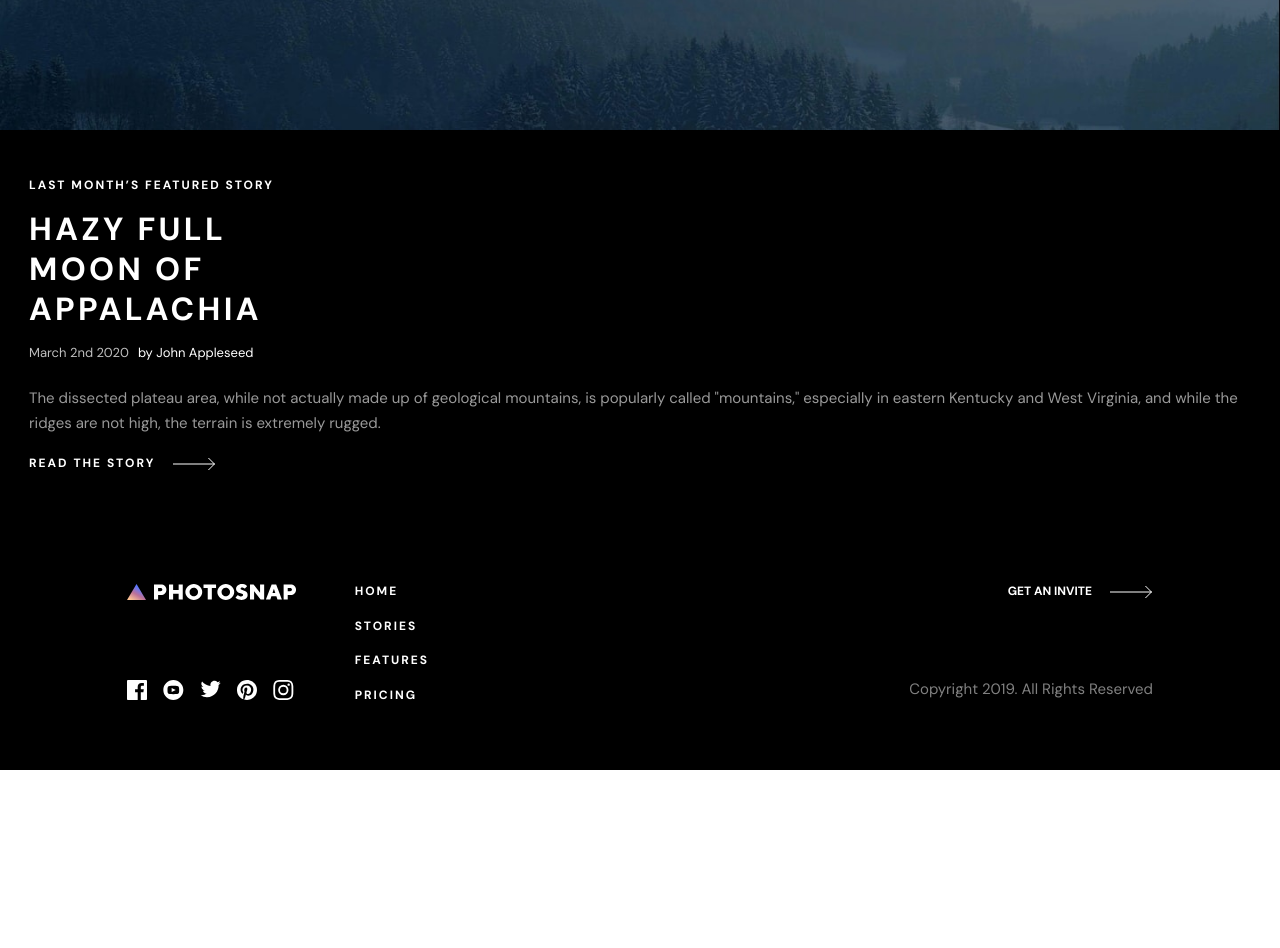
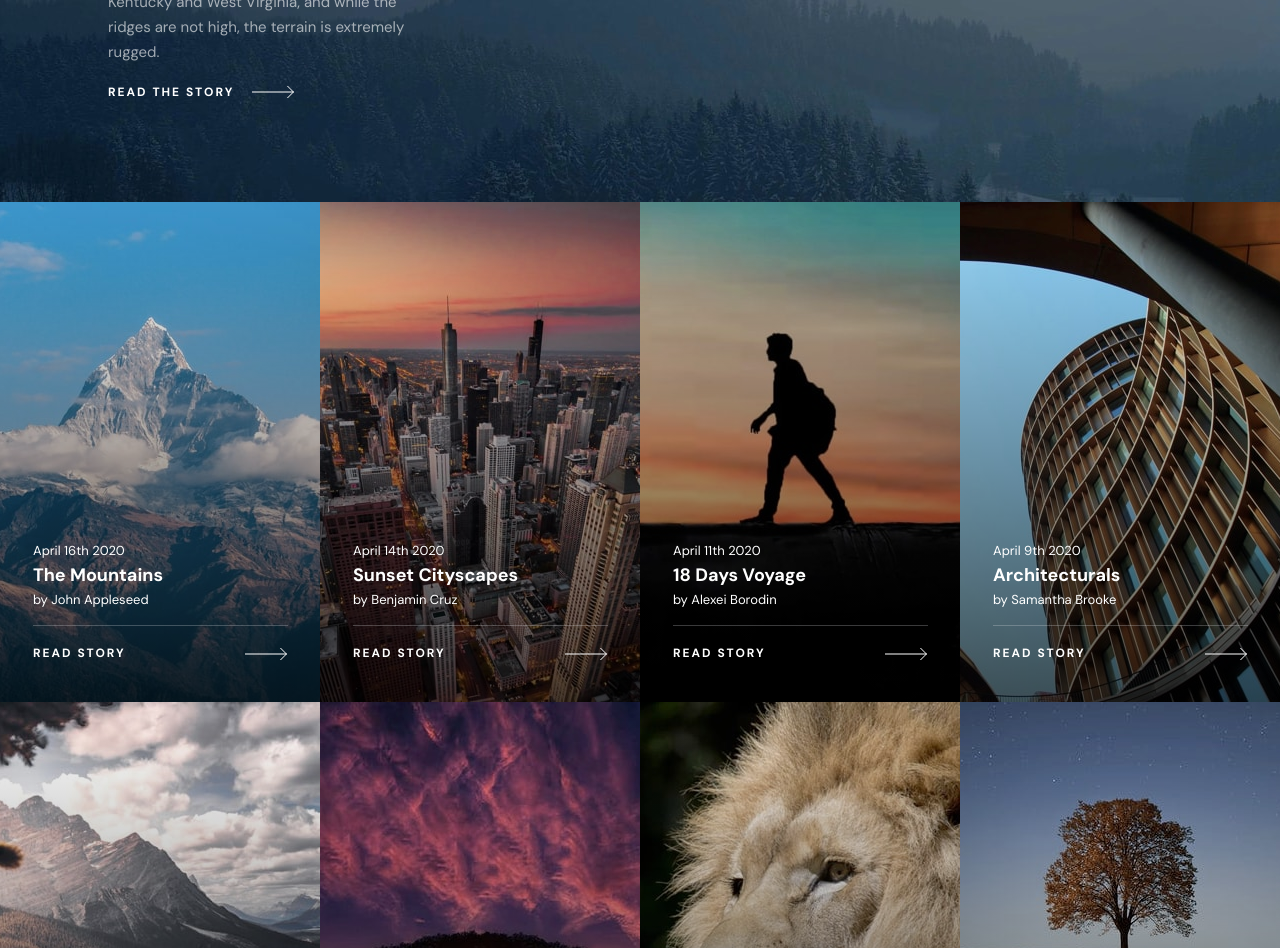
Before and after one commit to mrvicthor/photosnap-multi-page-website, a React (Vite) app: page /stories in a window 1280 px wide. Shown: the part 520-1468 px from the top of the page. Before the commit the page ends 1290 px from the top, so only its background shows below. Built offline with nearby package versions, Linux system fonts and the light colour scheme.

Commit message:
added more stories to stories page

```diff
--- a/src/components/hero/index.jsx
+++ b/src/components/hero/index.jsx
@@ -13,7 +13,7 @@ const Hero = ({
 }) => {
   const { width } = useWindowSize();
   return (
-    <div>
+    <div className="md:h-[40.625rem] md:relative">
       {width !== undefined && (
         <img
           src={
@@ -27,11 +27,11 @@ const Hero = ({
           className="object-cover w-full h-full"
         />
       )}
-      <article className="bg-[#000000] text-[#ffffff] py-12 pl-[1.8125rem] pr-[1.75rem]">
+      <article className="bg-[#000000] text-[#ffffff] py-12 pl-[1.8125rem] pr-[1.75rem] md:absolute md:top-[7.625rem] md:bg-transparent md:py-0 md:w-[24.1875rem] lg:left-[4.9375rem]">
         <h1 className="font-bold text-[0.75rem] tracking-[2px] leading-[15.62px] uppercase">
           {title}
         </h1>
-        <h2 className="mt-4 text-[2rem] font-bold leading-[2.5rem] tracking-[3.33px] uppercase w-[19.875rem]">
+        <h2 className="mt-4 text-[2rem] font-bold leading-[2.5rem] tracking-[3.33px] uppercase w-[19.875rem] md:mt-6 md:text-[2.5rem] leading-[3rem] md:tracking-[4.17px]">
           {subtitle}
         </h2>
         <p className="mt-4 font-normal text-[0.8125rem] leading-[16.93px]">
--- a/src/components/story/index.jsx
+++ b/src/components/story/index.jsx
@@ -1,7 +1,7 @@
 import { Link } from "react-router-dom";
 import { useWindowSize } from "../../hooks/use-Window-Size";
 
-const Story = ({ title, author, imagePath, bgDesktop }) => {
+const Story = ({ title, author, imagePath, bgDesktop, dateCreated }) => {
   const { width } = useWindowSize();
   return (
     <div className="story--block h-[23.4375rem] relative text-[#ffffff] md:h-full cursor-pointer">
@@ -15,7 +15,12 @@ const Story = ({ title, author, imagePath, bgDesktop }) => {
       <div className="story--block-overlay absolute left-0 h-[23.4375rem] top-0 right-0 md:h-full" />
       <div className="absolute left-[2.0625rem] right-8 bottom-[2.5rem]">
         <article className="space-y-1">
-          <h3 className="text-[1.125rem] font-bold capitalize leading-[1.5625rem]">
+          {dateCreated && (
+            <p className="font-normal text-[0.8125rem] leading-[16.93px]">
+              {dateCreated}
+            </p>
+          )}
+          <h3 className="text-[1.125rem] font-bold leading-[1.5625rem]">
             {title}
           </h3>
           <p className="text-[0.8125rem] font-normal leading-[16.93px]">
--- a/src/index.css
+++ b/src/index.css
@@ -124,9 +124,12 @@
     }
 
     .story {
-      grid-template-rows: 31.25rem 31.25rem;
+      grid-template-rows: repeat(2, 31.25rem);
     }
 
+    .story-page {
+      grid-template-rows: repeat(8, 31.25rem);
+    }
     .footer--block {
       grid-template-rows: 16px 16px 1fr;
     }
@@ -151,6 +154,9 @@
     .story {
       grid-template-rows: 31.25rem;
     }
+    .story-page {
+      grid-template-rows: repeat(4, 31.25rem);
+    }
 
     .story--block:hover {
       border-bottom: 4px solid transparent;
--- a/src/pages/home/index.jsx
+++ b/src/pages/home/index.jsx
@@ -30,25 +30,25 @@ const Home = () => {
       <section className="grid md:grid-cols-2 story lg:grid-cols-4">
         <Story
           imagePath={storyMountainBg}
-          title="the mountains"
+          title="The Mountains"
           author="by John Appleseed"
           bgDesktop={storyMountainDesktopBg}
         />
         <Story
           imagePath={cityScapesBg}
-          title="sunset cityscapes"
+          title="Sunset Cityscapes"
           author="by Benjamin Cruz"
           bgDesktop={cityScapesDesktopBg}
         />
         <Story
           imagePath={voyageBg}
-          title="18 days voyage"
+          title="18 Days Voyage"
           author="by Alexei Borodin"
           bgDesktop={voyageDesktopBg}
         />
         <Story
           imagePath={architectureBg}
-          title="architecturals"
+          title="Architecturals"
           author="by Samantha Brooke"
           bgDesktop={architectureDesktopBg}
         />
--- a/src/pages/stories/index.jsx
+++ b/src/pages/stories/index.jsx
@@ -1,7 +1,40 @@
-import { Hero } from "../../components";
+import { Hero, Story } from "../../components";
 import heroMobileImage from "../../assets/stories/mobile/moon-of-appalacia.jpg";
 import heroTabletImage from "../../assets/stories/tablet/moon-of-appalacia.jpg";
 import heroDesktopImage from "../../assets/stories/desktop/moon-of-appalacia.jpg";
+import storyMountainBg from "../../assets/stories/mobile/mountains.jpg";
+import storyMountainDesktopBg from "../../assets/stories/desktop/mountains.jpg";
+import cityScapesBg from "../../assets/stories/mobile/cityscapes.jpg";
+import cityScapesDesktopBg from "../../assets/stories/desktop/cityscapes.jpg";
+import voyageBg from "../../assets/stories/mobile/18-days-voyage.jpg";
+import voyageDesktopBg from "../../assets/stories/desktop/18-days-voyage.jpg";
+import architectureBg from "../../assets/stories/mobile/architecturals.jpg";
+import architectureDesktopBg from "../../assets/stories/desktop/architecturals.jpg";
+import worldTourBg from "../../assets/stories/mobile/world-tour.jpg";
+import worldTourDesktopBg from "../../assets/stories/desktop/world-tour.jpg";
+import unforeseenBg from "../../assets/stories/mobile/unforeseen-corners.jpg";
+import unforeseenDesktopBg from "../../assets/stories/desktop/unforeseen-corners.jpg";
+import lionBg from "../../assets/stories/mobile/king-on-africa.jpg";
+import lionDesktopBg from "../../assets/stories/desktop/king-on-africa.jpg";
+import tripToBg from "../../assets/stories/mobile/trip-to-nowhere.jpg";
+import tripToDesktopBg from "../../assets/stories/desktop/trip-to-nowhere.jpg";
+import seaRageBg from "../../assets/stories/mobile/rage-of-the-sea.jpg";
+import seaRageDesktopBg from "../../assets/stories/desktop/rage-of-the-sea.jpg";
+import runningFreeBg from "../../assets/stories/mobile/running-free.jpg";
+import runningFreeDesktopBg from "../../assets/stories/desktop/running-free.jpg";
+import wavesBg from "../../assets/stories/mobile/behind-the-waves.jpg";
+import wavesDesktopBg from "../../assets/stories/desktop/behind-the-waves.jpg";
+import calmWatersBg from "../../assets/stories/mobile/calm-waters.jpg";
+import calmWatersDesktopBg from "../../assets/stories/desktop/calm-waters.jpg";
+import milkyWayBg from "../../assets/stories/mobile/milky-way.jpg";
+import milkyWayDesktopBg from "../../assets/stories/desktop/milky-way.jpg";
+import darkForestBg from "../../assets/stories/mobile/dark-forest.jpg";
+import darkForestDesktopBg from "../../assets/stories/desktop/dark-forest.jpg";
+import somwarpetBg from "../../assets/stories/mobile/somwarpet.jpg";
+import somwarpettDesktopBg from "../../assets/stories/desktop/somwarpet.jpg";
+import dreamLandBg from "../../assets/stories/mobile/land-of-dreams.jpg";
+import dreamLandDesktopBg from "../../assets/stories/desktop/land-of-dreams.jpg";
+
 const Stories = () => {
   return (
     <>
@@ -15,6 +48,120 @@ const Stories = () => {
         author="by John Appleseed"
         content='The dissected plateau area, while not actually made up of geological mountains, is popularly called "mountains," especially in eastern Kentucky and West Virginia, and while the ridges are not high, the terrain is extremely rugged.'
       />
+      <section className="grid story-page md:grid-cols-2 lg:grid-cols-4">
+        <Story
+          imagePath={storyMountainBg}
+          dateCreated="April 16th 2020"
+          title="The Mountains"
+          author="by John Appleseed"
+          bgDesktop={storyMountainDesktopBg}
+        />
+        <Story
+          imagePath={cityScapesBg}
+          dateCreated="April 14th 2020"
+          title="Sunset Cityscapes"
+          author="by Benjamin Cruz"
+          bgDesktop={cityScapesDesktopBg}
+        />
+        <Story
+          imagePath={voyageBg}
+          dateCreated="April 11th 2020"
+          title="18 Days Voyage"
+          author="by Alexei Borodin"
+          bgDesktop={voyageDesktopBg}
+        />
+        <Story
+          imagePath={architectureBg}
+          dateCreated="April 9th 2020"
+          title="Architecturals"
+          author="by Samantha Brooke"
+          bgDesktop={architectureDesktopBg}
+        />
+        <Story
+          imagePath={worldTourBg}
+          dateCreated="April 7th 2020"
+          title="World Tour 2019"
+          author="by Timothy Wagner"
+          bgDesktop={worldTourDesktopBg}
+        />
+        <Story
+          imagePath={unforeseenBg}
+          dateCreated="April 3rd 2020"
+          title="Unforeseen Corners"
+          author="by William Malcolm"
+          bgDesktop={unforeseenDesktopBg}
+        />
+        <Story
+          imagePath={lionBg}
+          dateCreated="March 29th 2020"
+          title="King on Africa: Part II"
+          author="by Tim Hillenburg"
+          bgDesktop={lionDesktopBg}
+        />
+        <Story
+          imagePath={tripToBg}
+          dateCreated="March 21st 2020"
+          title="The Trip to Nowhere"
+          author="by Felicia Rourke"
+          bgDesktop={tripToDesktopBg}
+        />
+        <Story
+          imagePath={seaRageBg}
+          dateCreated="March 19th 2020"
+          title="Rage of The Sea"
+          author="by Mohammed Abdul"
+          bgDesktop={seaRageDesktopBg}
+        />
+        <Story
+          imagePath={runningFreeBg}
+          dateCreated="March 16th 2020"
+          title="Running Free"
+          author="by Michelle"
+          bgDesktop={runningFreeDesktopBg}
+        />
+        <Story
+          imagePath={wavesBg}
+          dateCreated="March 11th 2020"
+          title="Behind the Waves"
+          author="by Lamarr Wilson"
+          bgDesktop={wavesDesktopBg}
+        />
+        <Story
+          imagePath={calmWatersBg}
+          dateCreated="March 9th 2020"
+          title="Calm Waters"
+          author="by Samantha Brooke"
+          bgDesktop={calmWatersDesktopBg}
+        />
+        <Story
+          imagePath={milkyWayBg}
+          dateCreated="March 5th 2020"
+          title="The Milky Way"
+          author="by Benjamin Cruz"
+          bgDesktop={milkyWayDesktopBg}
+        />
+        <Story
+          imagePath={darkForestBg}
+          dateCreated="March 4th 2020"
+          title="Night at The Dark Forest"
+          author="by  Mohammed Abdul"
+          bgDesktop={darkForestDesktopBg}
+        />
+        <Story
+          imagePath={somwarpetBg}
+          dateCreated="March 1st 2020"
+          title="Somwarpet’s Beauty"
+          author="by Michelle"
+          bgDesktop={somwarpettDesktopBg}
+        />
+        <Story
+          imagePath={dreamLandBg}
+          dateCreated="February 25th 2020"
+          title="Land of Dreams"
+          author="by William Malcolm"
+          bgDesktop={dreamLandDesktopBg}
+        />
+      </section>
     </>
   );
 };
```
